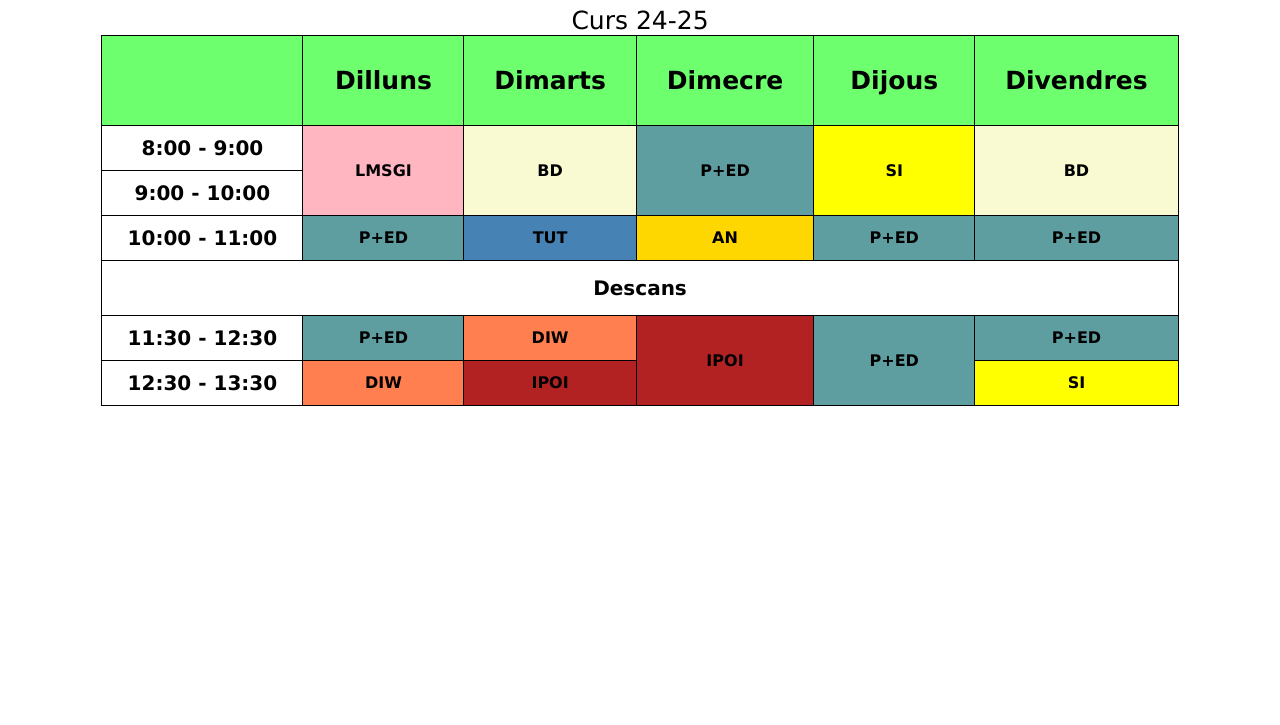
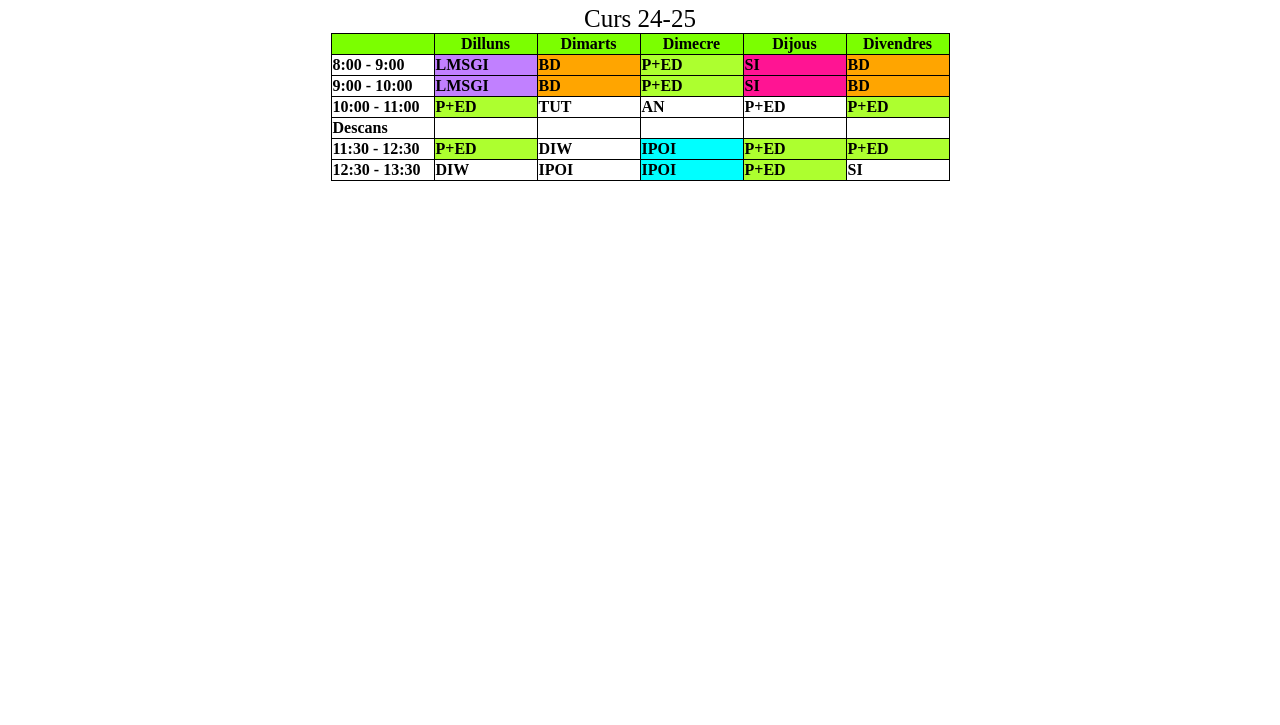
Before and after one commit to jeironEC/LMSGI_P3, a plain HTML site: page horari.html in a window 1280 px wide. Shown: the part 75-800 px from the top of the page. Drawn offline with Linux system fonts and the light colour scheme.

Commit message:
Aquest és el commit de l'activitat 3, l'altre és de l'activitat 4 que ho envieu per error

```diff
--- a/horari.html
+++ b/horari.html
@@ -19,40 +19,52 @@
             <th>Divendres</th>
         </tr>
         <tr>
-            <td class="hores">8:00 - 9:00</td>
-            <td rowspan="2" class="lmsgi">LMSGI</td>
-            <td rowspan="2" class="bd">BD</td>
-            <td rowspan="2" class="ped">P+ED</td>
-            <td rowspan="2" class="si">SI</td>
-            <td rowspan="2" class="bd">BD</td>
+            <td>8:00 - 9:00</td>
+            <td class="lmsgi">LMSGI</td>
+            <td class="bd">BD</td>
+            <td class="ped">P+ED</td>
+            <td class="si">SI</td>
+            <td class="bd">BD</td>
         </tr>
         <tr>
-            <td class="hores">9:00 - 10:00</td>
+            <td>9:00 - 10:00</td>
+            <td class="lmsgi">LMSGI</td>
+            <td class="bd">BD</td>
+            <td class="ped">P+ED</td>
+            <td class="si">SI</td>
+            <td class="bd">BD</td>
         </tr>
         <tr>
-            <td class="hores">10:00 - 11:00</td>
+            <td>10:00 - 11:00</td>
             <td class="ped">P+ED</td>
-            <td class="tut">TUT</td>
-            <td class="an">AN</td>
+            <td>TUT</td>
+            <td>AN</td>
+            <td>P+ED</td>
+            <td class="ped">P+ED</td>
+        </tr>
+        <tr>
+            <td>Descans</td>
+            <td></td>
+            <td></td>
+            <td></td>
+            <td></td>
+            <td></td>
+        </tr>
+        <tr>
+            <td>11:30 - 12:30</td>
+            <td class="ped">P+ED</td>
+            <td>DIW</td>
+            <td class="ipoi">IPOI</td>
             <td class="ped">P+ED</td>
             <td class="ped">P+ED</td>
         </tr>
         <tr>
-            <td colspan="6" class="descans">Descans</td>
-        </tr>
-        <tr>
-            <td class="hores">11:30 - 12:30</td>
+            <td>12:30 - 13:30</td>
+            <td>DIW</td>
+            <td>IPOI</td>
+            <td class="ipoi">IPOI</td>
             <td class="ped">P+ED</td>
-            <td class="diw">DIW</td>
-            <td rowspan="2" class="ipoi">IPOI</td>
-            <td rowspan="2" class="ped">P+ED</td>
-            <td class="ped">P+ED</td>
-        </tr>
-        <tr>
-            <td class="hores">12:30 - 13:30</td>
-            <td class="diw">DIW</td>
-            <td class="ipoi">IPOI</td>
-            <td class="si">SI</td>
+            <td>SI</td>
         </tr>
     </table>
 </body>
--- a/styles.css
+++ b/styles.css
@@ -1,7 +1,3 @@
-html {
-    font-family: Verdana, sans-serif;
-}
-
 h1 {
     color: #00ddff;
     font-weight: bold;
@@ -11,7 +7,6 @@ h1 {
 table {
     border-collapse: collapse;
     margin: auto;
-    text-align: center;
 }
 
 table, table th, table td {
@@ -19,10 +14,8 @@ table, table th, table td {
 }
 
 table th {
-    background-color: #6dff6d;
+    background-color: #7bff00;
     text-align: center;
-    font-size: 25px;
-    padding: 30px;
     width: 100px;
 }
 
@@ -35,44 +28,21 @@ table caption {
 }
 
 table .lmsgi {
-    background-color: #FFB6C1;
+    background-color: #c180ff;
 }
 
 table .ped {
-    background-color: #5F9EA0;
+    background-color: greenyellow;
 }
 
 table .bd {
-    background-color: #FAFAD2;
-}
-
-table .diw {
-    background-color: #FF7F50;
+    background-color: orange;
 }
 
 table .si {
-    background-color: #FFFF00;
+    background-color: deeppink;
 }
 
 table .ipoi {
-    background-color: #B22222;
+    background-color: aqua;
 }
-
-table .tut {
-    background-color: #4682B4;
-}
-
-table .an {
-    background-color: #FFD700;
-}
-
-table .descans {
-    font-size: 20px;
-    padding: 15px;
-}
-
-table .hores {
-    font-size: 20px;
-    padding: 10px;
-    width: 180px;
-}
```
Also changed, not shown: index.html (+1 -1 lines).
